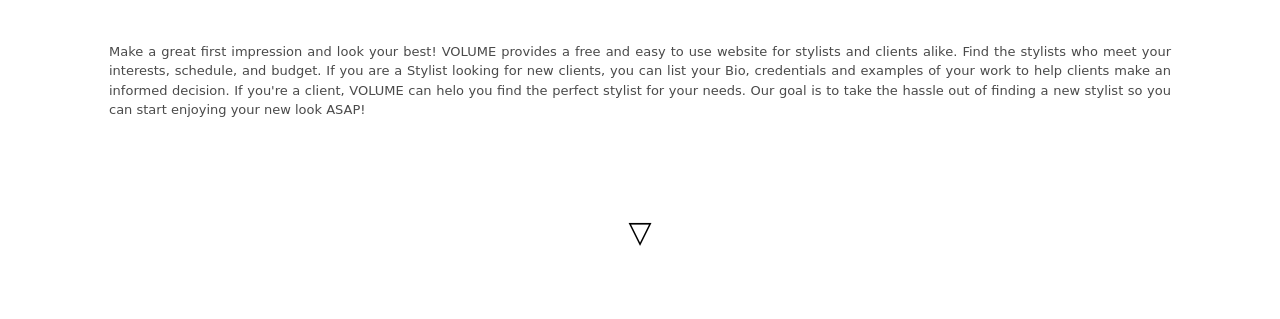
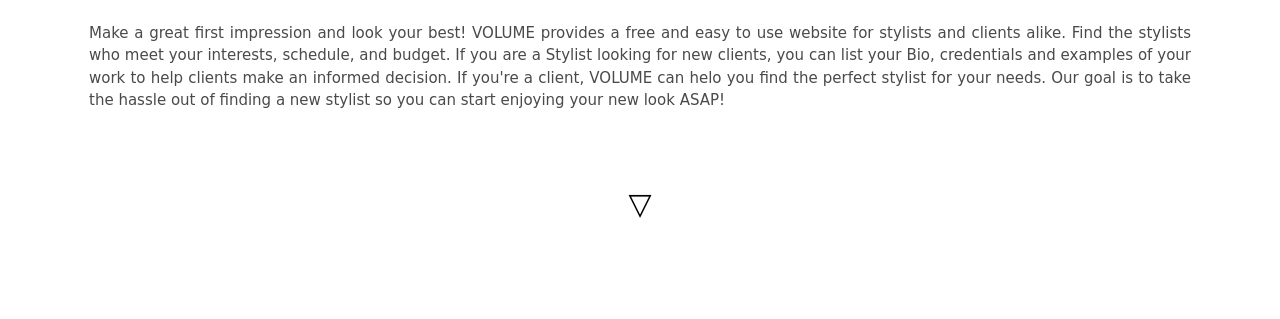
Before and after one commit to leenbean16/volume, a plain HTML site: page index.html in a window 1280 px wide. Shown: the part 481-800 px from the top of the page. Drawn offline with nearby package versions, Linux system fonts and the light colour scheme; a web font is replaced by a local one.

Commit message:
changed font

```diff
--- a/index.html
+++ b/index.html
@@ -21,7 +21,7 @@
     <div>
         <p id="par">VOLUME</p>
         <h1>Bringing the hair salon to you</h1>
-        <div class="container" style="padding:45px; font-size: 13px; text-align: justify;">
+        <div class="container" style="padding:25px; font-size: 15px; text-align: justify;">
             <p>Make a great first impression and look your best! VOLUME provides a free and easy to use website for stylists and clients alike. Find the stylists who meet your interests, schedule, and budget. If you are a Stylist looking for new clients, you can list your Bio, credentials and examples of your work to help clients make an informed decision. If you're a client, VOLUME can helo you find the perfect stylist for your needs. Our goal is to take the hassle out of finding a new stylist so you can start enjoying your new look ASAP!</p>
         </div>
         <br>
```
